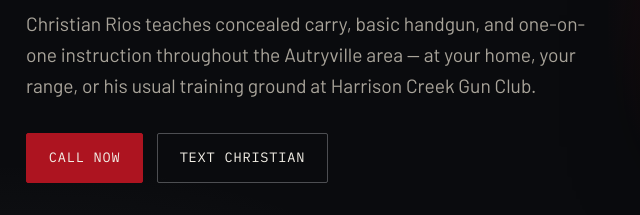
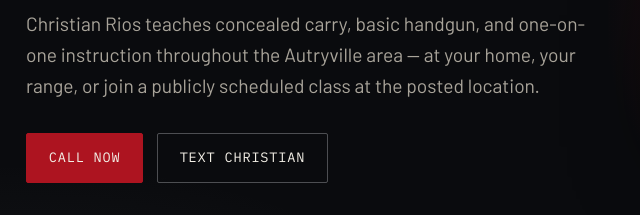
Before and after one commit to ODARico/Onyx-Defense-Academy, a plain HTML site: page index.html in a window 1280 px wide. Shown: the part 464-679 px from the top of the page, 78-718 px from the left. Drawn offline with Linux system fonts and the light colour scheme.

Commit message:
Update index.html

```diff
--- a/index.html
+++ b/index.html
@@ -53,7 +53,7 @@
       <div>
         <p class="hero-kicker">USCCA &amp; NCDOJ Certified &middot; Autryville, NC</p>
         <h1>Private Firearms Training <em>That Comes To You</em></h1>
-        <p class="hero-sub">Christian Rios teaches concealed carry, basic handgun, and one-on-one instruction throughout the Autryville area — at your home, your range, or his usual training ground at Harrison Creek Gun Club.</p>
+        <p class="hero-sub">Christian Rios teaches concealed carry, basic handgun, and one-on-one instruction throughout the Autryville area — at your home, your range, or join a publicly scheduled class at the posted location.</p>
         <div class="hero-actions">
           <a class="btn btn--red" href="tel:+19105878450">Call Now</a>
           <a class="btn btn--outline" href="sms:+19105878450">Text Christian</a>
```
